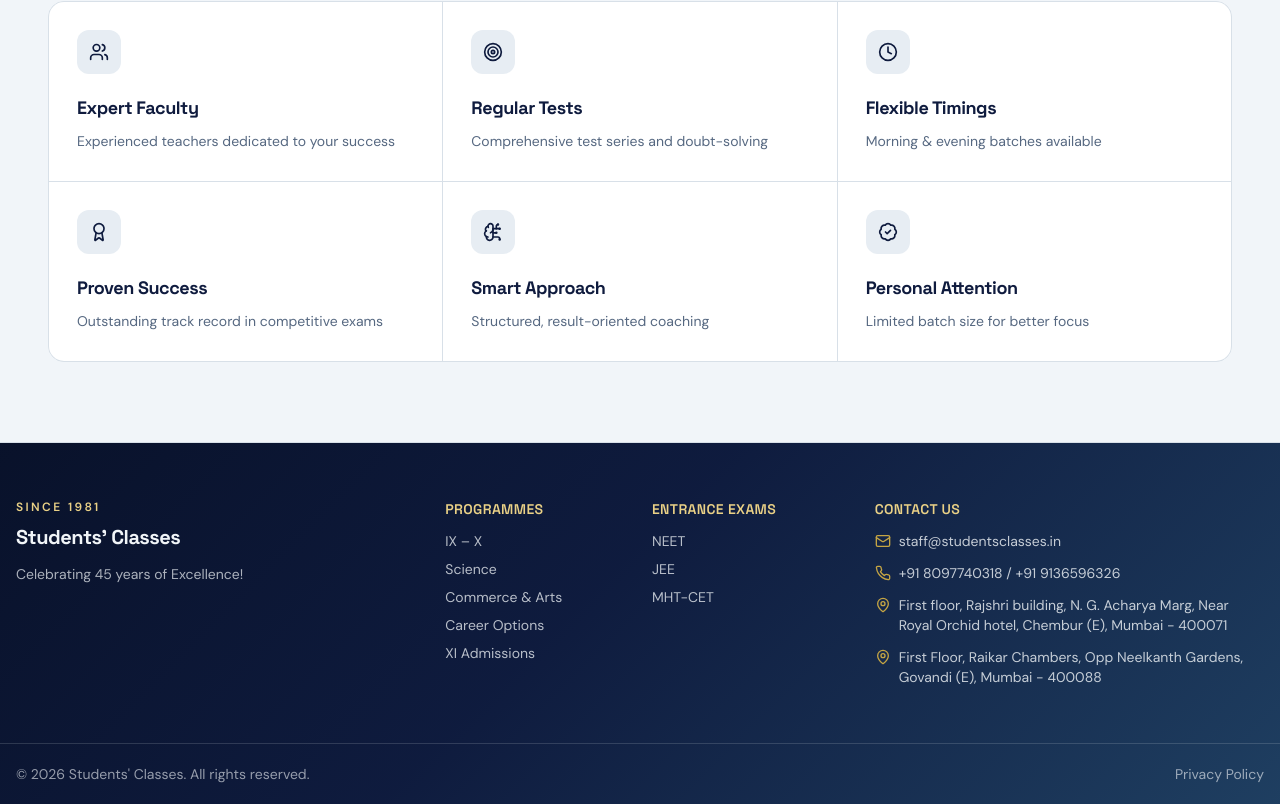
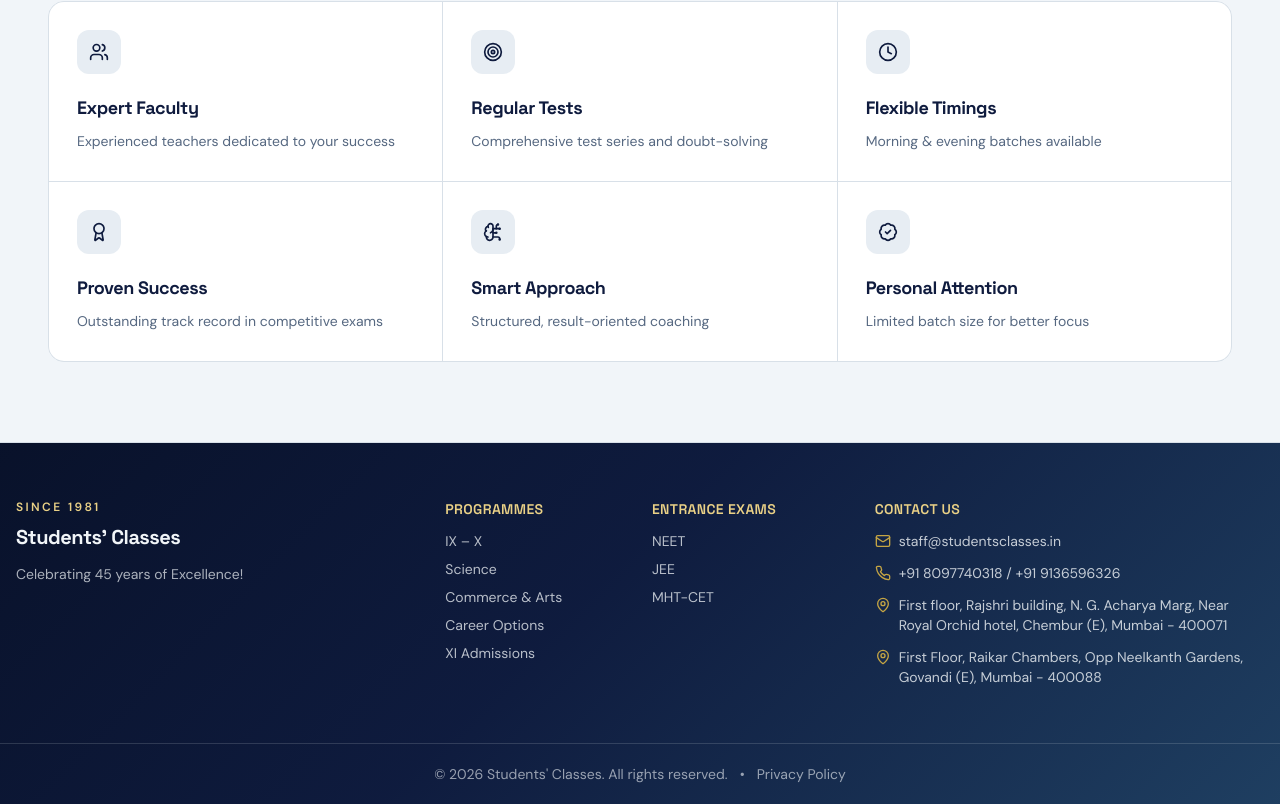
Before and after one commit to kpnigalye/student-science-classes, a React (Vite) app: page / in a window 1280 px wide. Shown: the part 1552-2356 px from the top of the page. Built offline with nearby package versions, Linux system fonts and the light colour scheme.

Commit message:
Changes
Co-authored-by: kpnigalye <krishna.nigalye@gmail.com>

```diff
--- a/src/components/Footer.tsx
+++ b/src/components/Footer.tsx
@@ -76,8 +76,9 @@ export const Footer = () => {
       </div>
 
       <div className="border-t border-primary-foreground/15">
-        <div className="container mx-auto flex flex-col items-center justify-between gap-3 px-4 py-5 text-sm text-primary-foreground/60 sm:flex-row">
+        <div className="container mx-auto flex flex-col items-center justify-center gap-2 px-4 py-5 text-sm text-primary-foreground/60 sm:flex-row sm:gap-3">
           <p>© {new Date().getFullYear()} Students' Classes. All rights reserved.</p>
+          <span className="hidden sm:inline">•</span>
           <Link to="/privacy" className="transition-colors hover:text-primary-foreground">
             Privacy Policy
           </Link>
```
